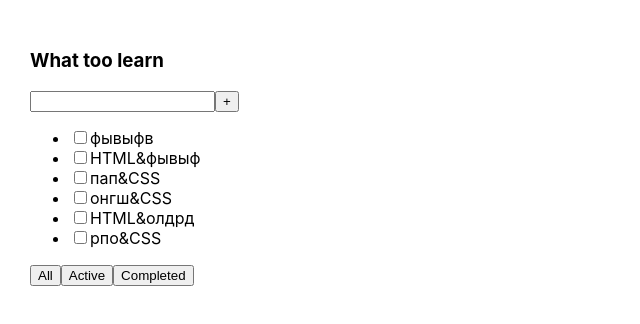
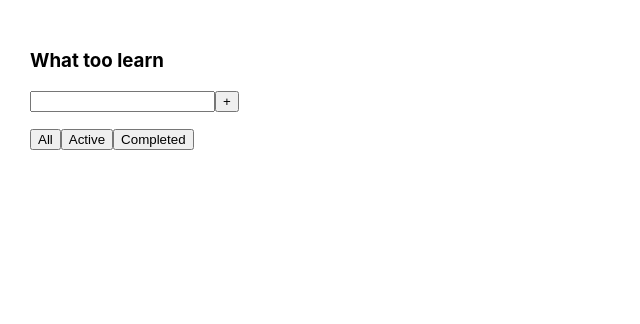
Before and after one commit to gogy9000/Mini-trello, a React (Create React App) app: page / in a window 1280 px wide. Shown: the top 324 px of the page, without its empty margins (0-640 px from the left). Built offline with nearby package versions, Linux system fonts and the light colour scheme.

Commit message:
fix TaskBlokReducer.ts

```diff
--- a/package.json
+++ b/package.json
@@ -15,7 +15,8 @@
     "react-redux": "^7.2.6",
     "react-scripts": "3.4.1",
     "redux": "^4.1.2",
-    "typescript": "~3.7.2"
+    "typescript": "~3.7.2",
+    "uuid": "^8.3.2"
   },
   "scripts": {
     "start": "react-scripts start",
--- a/src/Redux/TaskBlokReducer.ts
+++ b/src/Redux/TaskBlokReducer.ts
@@ -1,15 +1,17 @@
 import {StateType, Task1Type} from "../Types";
 
+// @ts-ignore
+import {v1} from 'uuid'
 
 const initialState: StateType = {
     activeTasks: [
-        {id: 1, title: 'фывыфв', isDone: false},
-        {id: 21, title: 'HTML&фывыф', isDone: false},
-        {id: 31, title: 'пап&CSS', isDone: false},
-        {id: 51, title: 'онгш&CSS', isDone: false},
-        {id: 61, title: 'HTML&олдрд', isDone: false},
-        {id: 71, title: 'рпо&CSS', isDone: false},
-    ],
+        // {id: 1, title: 'фывыфв', isDone: false},
+        // {id: 21, title: 'HTML&фывыф', isDone: false},
+        // {id: 31, title: 'пап&CSS', isDone: false},
+        // {id: 51, title: 'онгш&CSS', isDone: false},
+        // {id: 61, title: 'HTML&олдрд', isDone: false},
+        // {id: 71, title: 'рпо&CSS', isDone: false},
+    ] as Array<Task1Type>,
     completedTasks: [] as Array<Task1Type>,
 
     newTaskTitle: '',
@@ -26,7 +28,8 @@ export let taskBlockReducer = (state: StateType = initialState, action: any) =>
 
         case 'ADD-TASK':
             let newTask = {
-                id: Math.round(state.activeTasks.length * Math.random() * 1000000),
+                id:v1(),
+                // id: Math.round(state.activeTasks.length * Math.random() * 1000000),
                 title: state.newTaskTitle,
                 isDone: false
             };
@@ -40,10 +43,11 @@ export let taskBlockReducer = (state: StateType = initialState, action: any) =>
 
 
         case 'CHANGE-TEXT-TASK-TITLE':
+
             return {...state, newTaskTitle: action.text};
 
         case 'CHECK-TASK':
-
+            debugger
             let copyState = {
                 activeTasks: [
                     ...state.activeTasks.map(task =>
@@ -108,9 +112,9 @@ type ChangeTextTaskTitleACType = { type: typeof CHANGE_TEXT_TASK_TITLE, text: st
 const CHANGE_TEXT_TASK_TITLE = 'CHANGE-TEXT-TASK-TITLE'
 export const ChangeTextTaskTitleAC = (text: string): ChangeTextTaskTitleACType => ({type: CHANGE_TEXT_TASK_TITLE, text})
 
-export type checkTaskACType = { type: typeof CHECK_TASK, id: number }
+export type checkTaskACType = { type: typeof CHECK_TASK, id: string }
 const CHECK_TASK = 'CHECK-TASK'
-export const checkTaskAC = (id: number): checkTaskACType => ({type: CHECK_TASK, id})
+export const checkTaskAC = (id: string): checkTaskACType => ({type: CHECK_TASK, id})
 
 export type setTaskFilterModeACType = { type: typeof SET_TASK_FILTER_MODE, filterMod: string }
 const SET_TASK_FILTER_MODE = 'SET-TASK-FILTER-MODE'
--- a/src/Todo.tsx
+++ b/src/Todo.tsx
@@ -11,10 +11,10 @@ import {checkTaskAC} from "./Redux/TaskBlokReducer";
 export const Todo = () => {
 
     let state = useSelector((state: any) => state.stateTaskBlock)
-    console.log(state.taskFilterMode)
+
     let dispatch = useDispatch()
 
-    const onCheckHandler = (id: number) => {
+    const onCheckHandler = (id: string) => {
         dispatch(checkTaskAC(id))
     }
 
@@ -29,15 +29,8 @@ export const Todo = () => {
                        state={state}
                        newTaskTitle={state.newTaskTitle}/>
 
-                {state.taskFilterMode==='All'&&
-                    <div>
-                        <TaskBlock tasks={state.activeTasks} callBack={onCheckHandler}/>
-                        <TaskBlock tasks={state.completedTasks} callBack={onCheckHandler}/>
-                    </div>
-                }
-
-                { state.taskFilterMode==='Active'&&<TaskBlock tasks={state.activeTasks} callBack={onCheckHandler}/> }
-                { state.taskFilterMode==='Completed'&&<TaskBlock tasks={state.completedTasks} callBack={onCheckHandler}/>}
+                {state.taskFilterMode==='Completed'||'All'&& <TaskBlock tasks={state.activeTasks} callBack={onCheckHandler}/>}
+                {state.taskFilterMode==='Active'||'All'&& <TaskBlock tasks={state.completedTasks} callBack={onCheckHandler}/>}
 
                 <ButtonsBlock dispatch={dispatch}/>
 
--- a/src/Types.ts
+++ b/src/Types.ts
@@ -1,5 +1,5 @@
 export type Task1Type = {
-    id: number
+    id: string
     title: string
     isDone: boolean
 }
@@ -16,7 +16,7 @@ export type StateType={
 
 export type TaskBlockType = {
     tasks: Array<Task1Type>
-    callBack:(id:number)=>void
+    callBack: (id: string)=>void
 
 }
 
```
Also changed, not shown: 1 other file (tests, documents, lock files or other folders).
